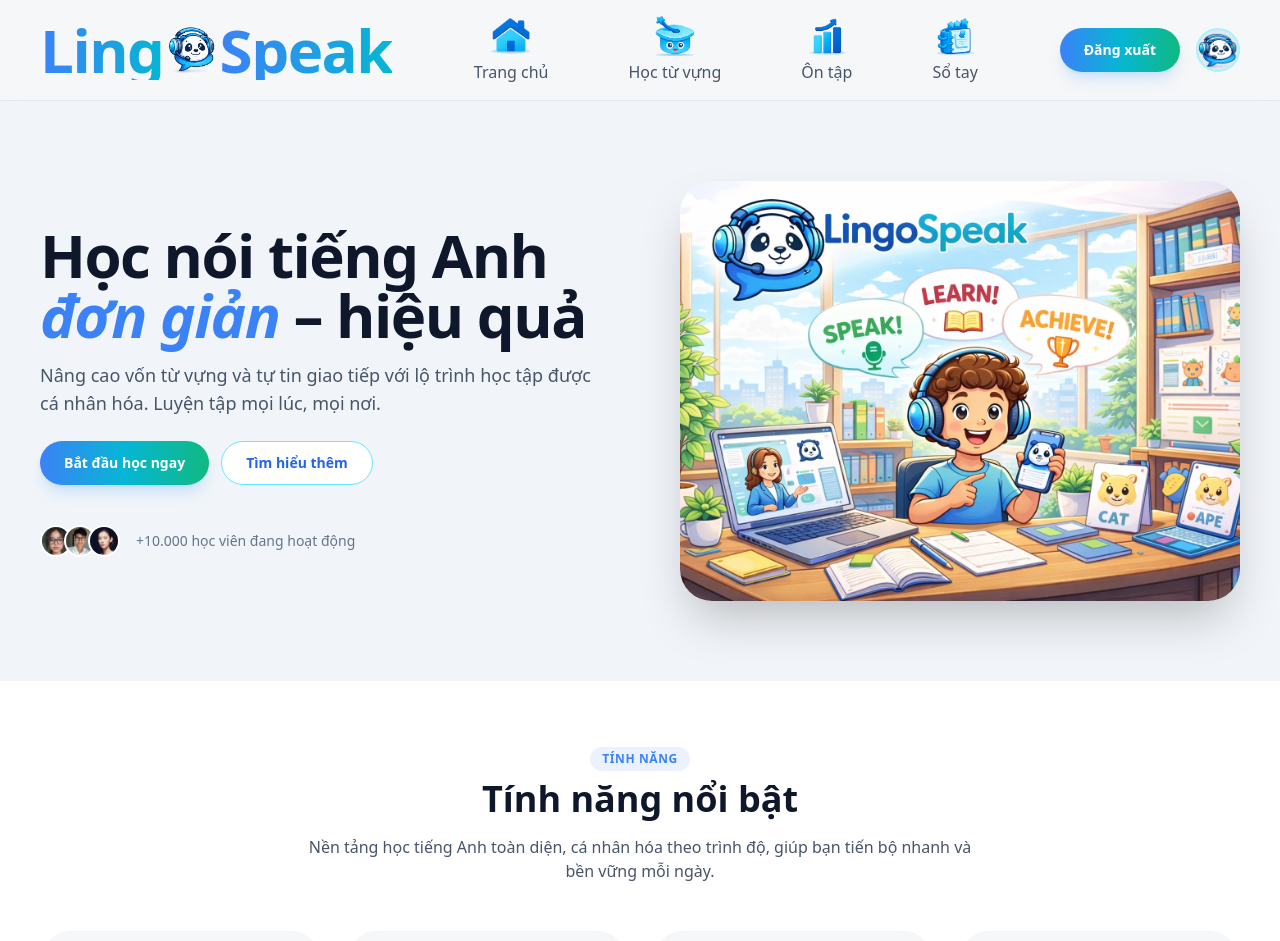
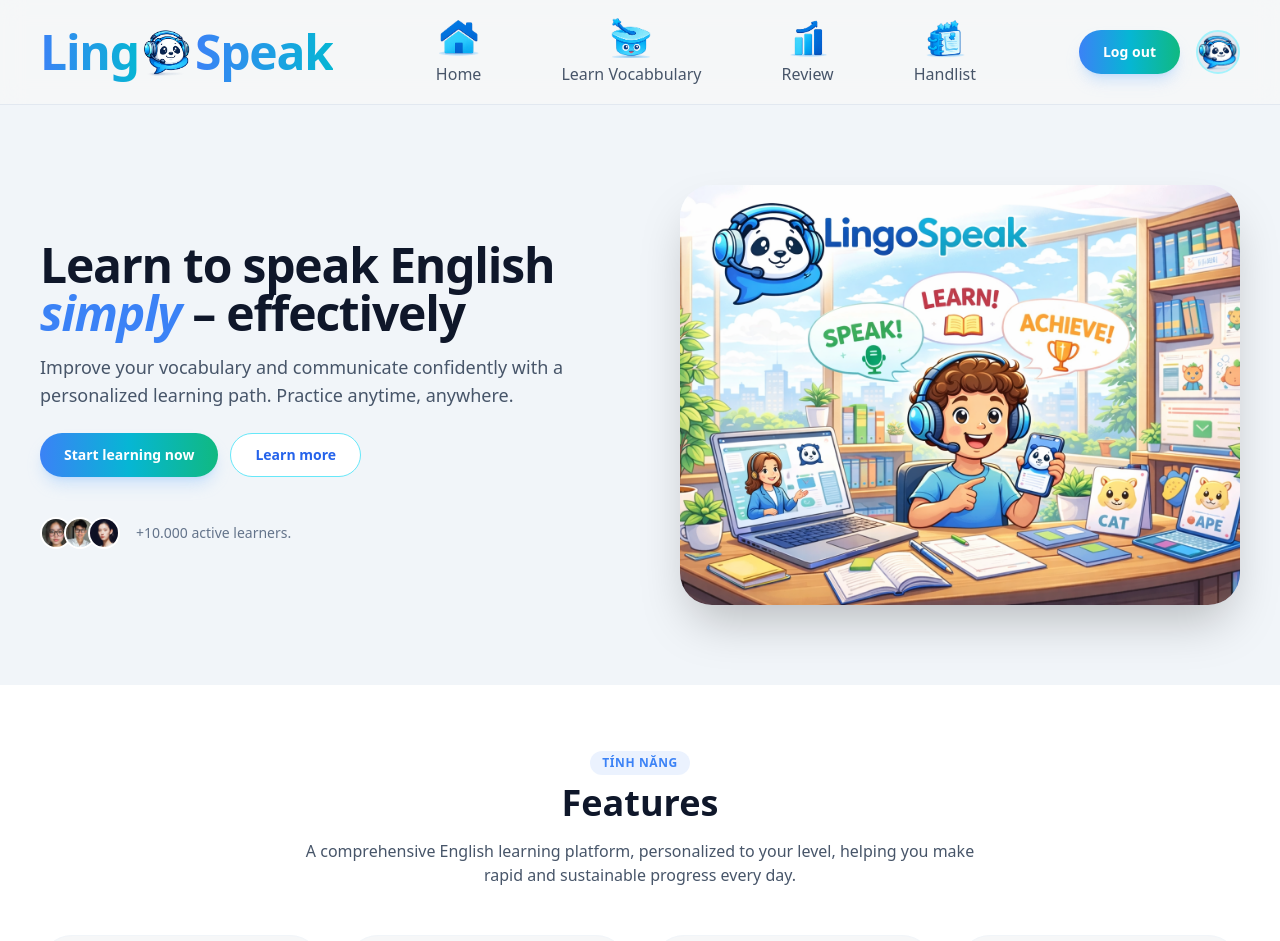
Before and after one commit to chaunhattang/LingoSpeak, a React (Vite) app in the folder my-react-app/: page / in a window 1280 px wide. Shown: the top 941 px of the page. Built offline with nearby package versions, Linux system fonts and the light colour scheme.

Commit message:
fix lỗi khuyết chữ g của logo

```diff
--- a/my-react-app/src/components/layout/Footer.tsx
+++ b/my-react-app/src/components/layout/Footer.tsx
@@ -16,7 +16,7 @@
                   className="w-full h-full object-contain rounded-full"
                 />
               </div> */}
-              <h2 className="flex items-center text-4xl font-bold tracking-tight gap-1">
+              <h2 className="flex items-center text-4xl font-bold tracking-tight gap-1 leading-normal">
                 <span className="bg-gradient-to-r from-blue-500 to-cyan-500 bg-clip-text text-transparent">
                   Ling
                 </span>
@@ -29,8 +29,8 @@
               </h2>
             </div>
             <p className="text-sm text-slate-600 dark:text-slate-400 max-w-xs leading-relaxed">
-              Nền tảng học tiếng Anh trực tuyến hàng đầu, giúp bạn tự tin giao
-              tiếp mọi lúc mọi nơi.
+              The leading online English learning platform, helping you
+              confidently communicate anytime, anywhere.
             </p>
           </div>
 
--- a/my-react-app/src/components/layout/Navbar.tsx
+++ b/my-react-app/src/components/layout/Navbar.tsx
@@ -20,7 +20,7 @@
                 className="w-full h-full object-contain rounded-full"
               />
             </div> */}
-            <h2 className="flex items-baseline text-6xl font-bold tracking-tight gap-1 ">
+            <h2 className="flex items-center text-5xl font-bold tracking-tight gap-1 leading-normal">
               <span className="bg-gradient-to-r from-blue-500 to-cyan-500 bg-clip-text text-transparent">
                 Ling
               </span>
@@ -40,28 +40,28 @@
               href="#"
             >
               <img src={home} alt="Home" className="h-10 w-10" />
-              Trang chủ
+              Home
             </a>
             <a
               className="flex flex-col items-center gap-1 flex-lg font-medium text-slate-600 hover:bg-[#CADAD9] hover:text-[#115E59]"
               href="#"
             >
               <img src={newWord} alt="newWord" className="h-10 w-10" />
-              Học từ vựng
+              Learn Vocabbulary
             </a>
             <a
               className="flex flex-col items-center gap-1 flex-lg font-medium text-slate-600 hover:bg-[#CADAD9] hover:text-[#115E59]"
               href="#"
             >
               <img src={review} alt="review" className="h-10 w-10" />
-              Ôn tập
+              Review
             </a>
             <a
               className="flex flex-col items-center gap-1 flex-lg font-medium text-slate-600 hover:bg-[#CADAD9] hover:text-[#115E59]"
               href="#"
             >
               <img src={handlist} alt="handlist" className="h-10 w-10" />
-              Sổ tay
+              Handlist
             </a>
           </nav>
 
@@ -73,7 +73,7 @@
                 shadow-lg shadow-blue-300/40
                 hover:scale-[1.03] transition"
             >
-              Đăng xuất
+              Log out
             </button>
             <div className="size-11 overflow-hidden rounded-full border-2 border-cyan-200 dark:border-slate-700 bg-slate-200">
               <img
--- a/my-react-app/src/pages/Home.tsx
+++ b/my-react-app/src/pages/Home.tsx
@@ -110,14 +110,15 @@
             {/* Content */}
             <div className="flex flex-1 flex-col gap-6 text-center md:text-left">
               <div className="space-y-4">
-                <h1 className="text-4xl font-black leading-tight tracking-tight md:text-5xl lg:text-6xl">
-                  Học nói tiếng Anh <br className="hidden lg:block" />
-                  <span className="text-primary italic">đơn giản</span> – hiệu
-                  quả
+                <h1 className="text-4xl font-black leading-tight tracking-tight md:text-4xl lg:text-5xl">
+                  Learn to speak English
+                  <br className="hidden lg:block" />
+                  <span className="text-primary italic"> simply </span> –
+                  effectively
                 </h1>
                 <p className="text-base text-slate-600  md:text-lg">
-                  Nâng cao vốn từ vựng và tự tin giao tiếp với lộ trình học tập
-                  được cá nhân hóa. Luyện tập mọi lúc, mọi nơi.
+                  Improve your vocabulary and communicate confidently with a
+                  personalized learning path. Practice anytime, anywhere.
                 </p>
               </div>
 
@@ -128,7 +129,7 @@
                 shadow-lg shadow-blue-300/40
                 hover:scale-[1.03] transition"
                 >
-                  Bắt đầu học ngay
+                  Start learning now
                 </button>
                 <button
                   className="h-11 px-6 rounded-xl text-sm font-semibold text-blue-600
@@ -136,7 +137,7 @@
 
                 hover:bg-blue-50 transition"
                 >
-                  Tìm hiểu thêm
+                  Learn more
                 </button>
               </div>
 
@@ -155,7 +156,7 @@
                     </div>
                   ))}
                 </div>
-                <p>+10.000 học viên đang hoạt động</p>
+                <p>+10.000 active learners.</p>
               </div>
             </div>
 
@@ -181,12 +182,11 @@
               <span className="mb-2 inline-block rounded-full bg-primary/10 px-3 py-1 text-xs font-bold uppercase tracking-wider text-primary">
                 Tính năng
               </span>
-              <h2 className="text-3xl font-bold md:text-4xl">
-                Tính năng nổi bật
-              </h2>
+              <h2 className="text-3xl font-bold md:text-4xl">Features</h2>
               <p className="mt-4 mx-auto max-w-2xl text-slate-600 ">
-                Nền tảng học tiếng Anh toàn diện, cá nhân hóa theo trình độ,
-                giúp bạn tiến bộ nhanh và bền vững mỗi ngày.
+                A comprehensive English learning platform, personalized to your
+                level, helping you make rapid and sustainable progress every
+                day.
               </p>
             </div>
 
--- a/my-react-app/src/pages/SignIn.tsx
+++ b/my-react-app/src/pages/SignIn.tsx
@@ -25,7 +25,7 @@
             {/* <div className="w-10 h-10 bg-white rounded-xl flex items-center justify-center shadow">
               <img src={logo} alt="logo" className="rounded-full" />
             </div> */}
-            <h2 className="flex items-center text-6xl font-bold tracking-tight gap-1">
+            <h2 className="flex items-center text-6xl font-bold tracking-tight gap-1 leading-normal">
               <span className="bg-gradient-to-r from-blue-500 to-cyan-500 bg-clip-text text-transparent">
                 Ling
               </span>
--- a/my-react-app/src/pages/SignUp.tsx
+++ b/my-react-app/src/pages/SignUp.tsx
@@ -25,7 +25,7 @@
             {/* <div className="w-10 h-10 bg-white rounded-xl flex items-center justify-center shadow">
               <img src={logo} alt="logo" className="rounded-full" />
             </div> */}
-            <h2 className="flex items-center text-6xl font-bold tracking-tight gap-1">
+            <h2 className="flex items-center text-6xl font-bold tracking-tight gap-1 leading-normal">
               <span className="bg-gradient-to-r from-blue-500 to-cyan-500 bg-clip-text text-transparent">
                 Ling
               </span>
```
